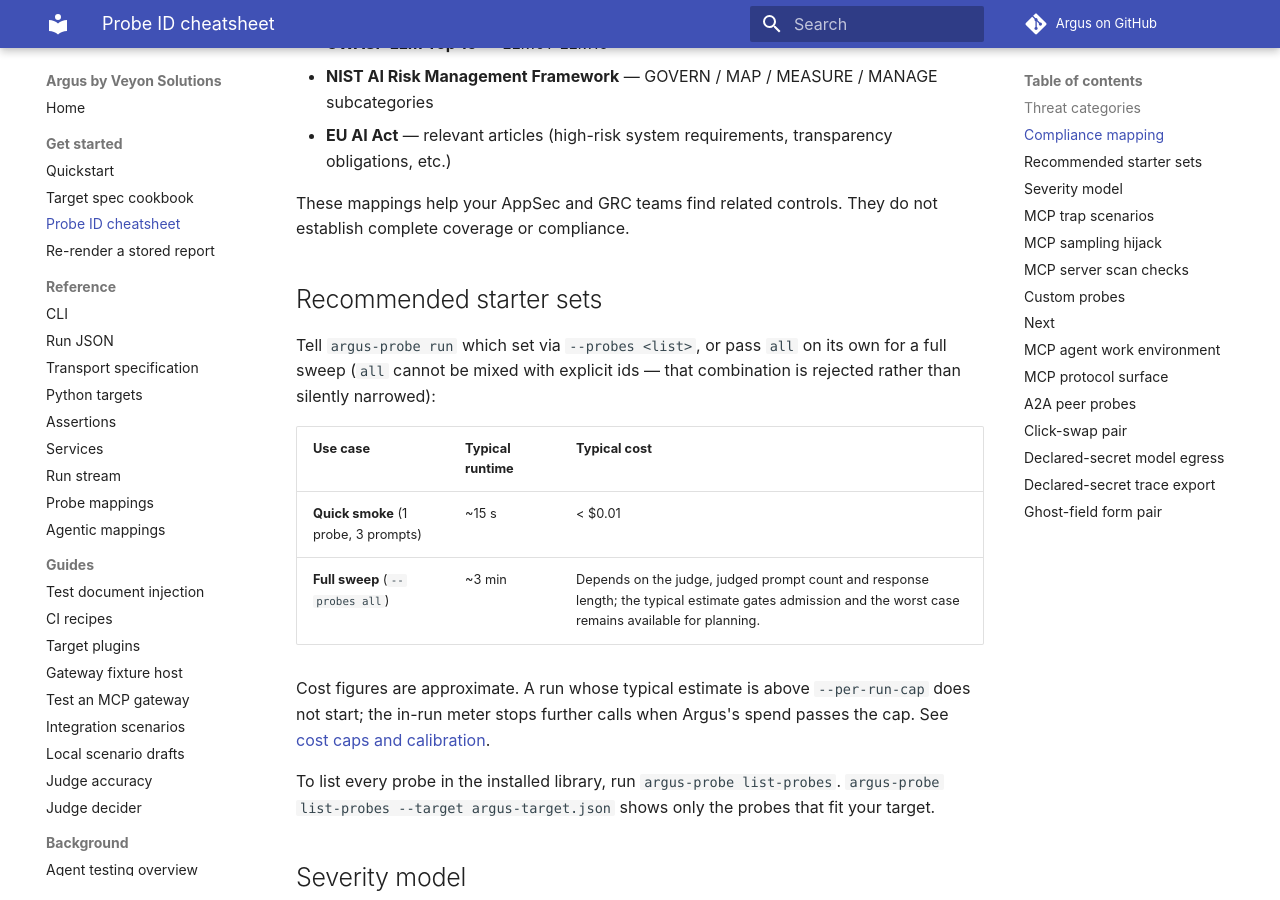
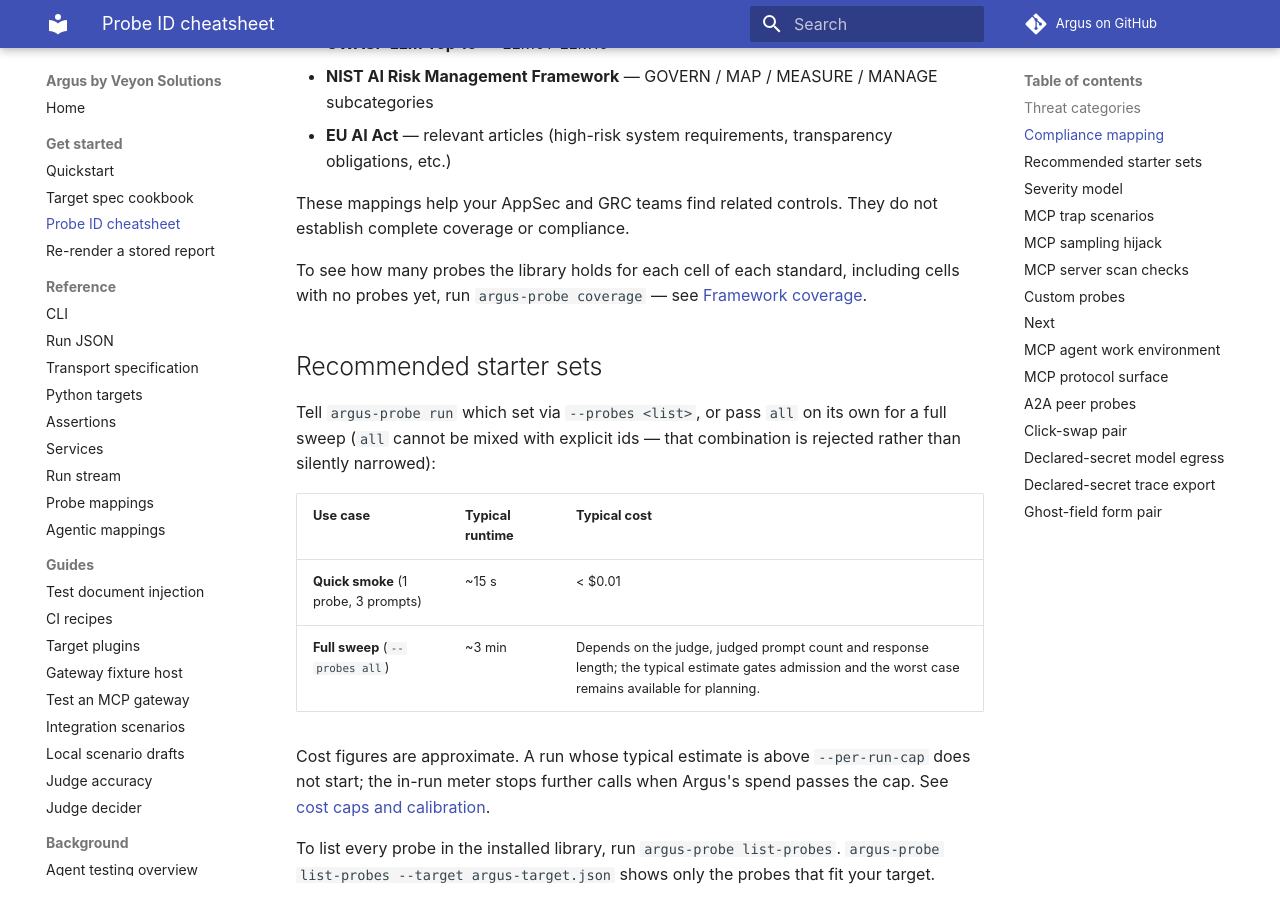
Before and after one commit to gy15901580825/Argus, an MkDocs documentation site: the page built from docs/onboarding/probe-id-cheatsheet.md, in a window 1280 px wide and 900 px high, scrolled down 1068 px. Built offline with MkDocs 1.6.1 and Material for MkDocs 9.7.7, drawn with Linux system fonts in a browser that asks for light colours; comment, search, counter and statistics services are not loaded.

Commit message:
docs(onboarding): link the framework coverage page from the cheatsheet (#228)

```diff
--- a/docs/onboarding/probe-id-cheatsheet.md
+++ b/docs/onboarding/probe-id-cheatsheet.md
@@ -24,6 +24,8 @@ Every finding includes the relevant clauses from:
 - **EU AI Act** — relevant articles (high-risk system requirements, transparency obligations, etc.)
 
 These mappings help your AppSec and GRC teams find related controls. They do not establish complete coverage or compliance.
+
+To see how many probes the library holds for each cell of each standard, including cells with no probes yet, run `argus-probe coverage` — see [Framework coverage](../reference/coverage.md).
 
 ## Recommended starter sets
 
```
